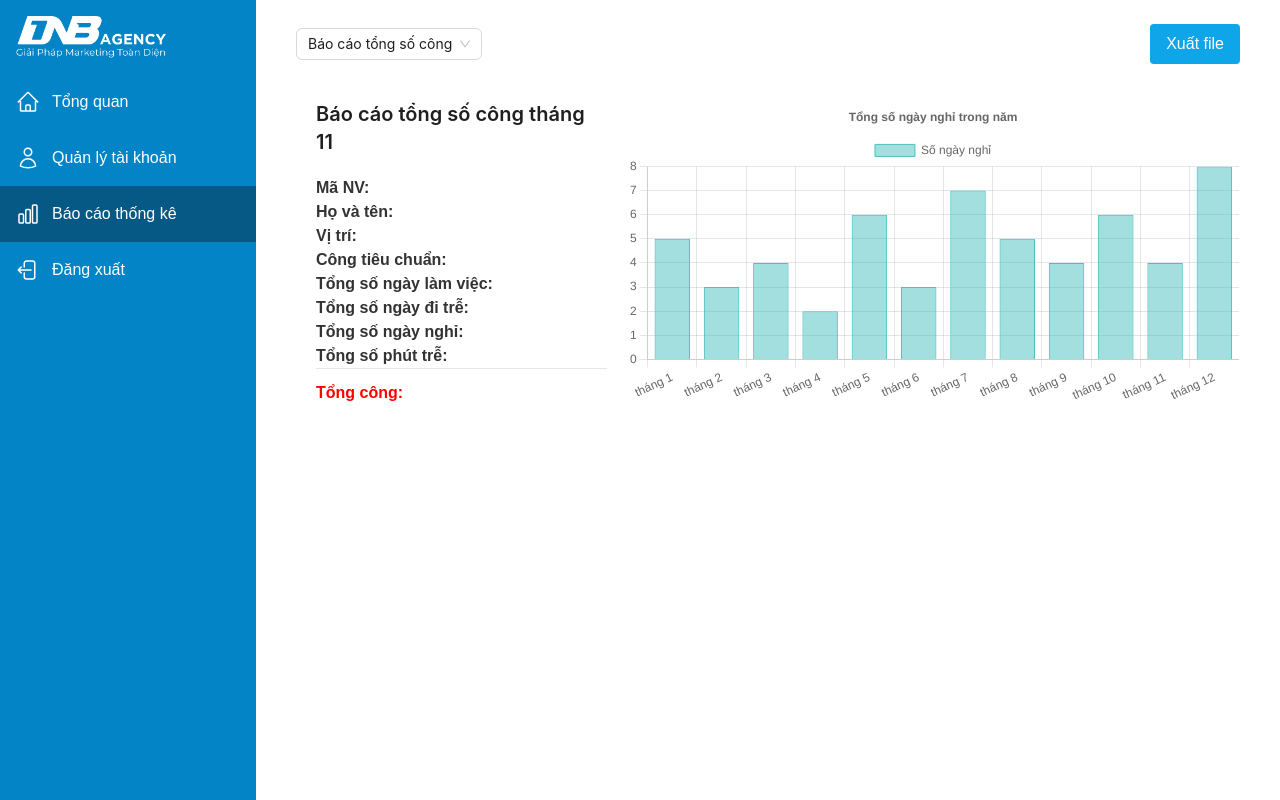
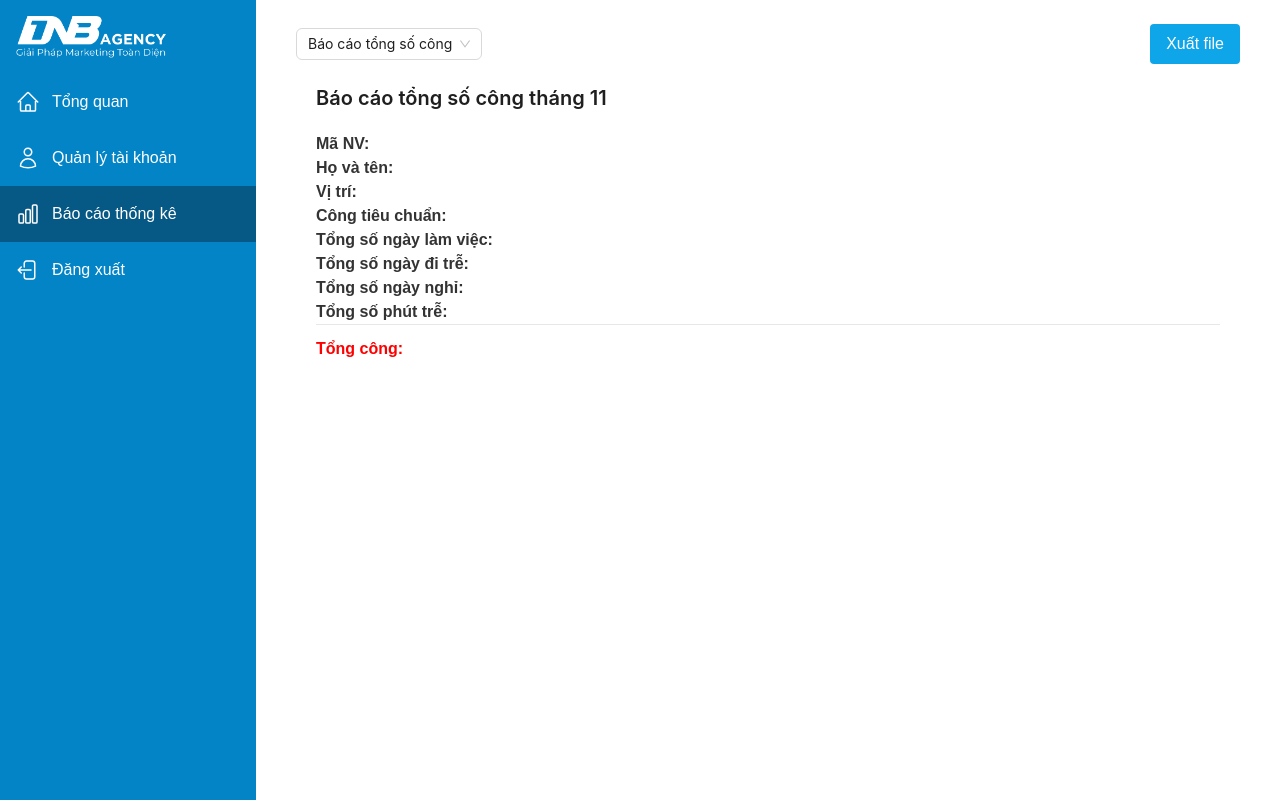
Before and after one commit to sinhnguyen777/time-tracking-web, a Next.js app: page /report in a window 1280 px wide. Built offline with nearby package versions, Linux system fonts and the light colour scheme; no server answers; sample sign-in values are in the browser's storage.

Commit message:
fix: final

```diff
--- a/src/pages/report/index.tsx
+++ b/src/pages/report/index.tsx
@@ -150,15 +150,7 @@ const ReportPage: React.FC = () => {
         onReportChange={setSelectedReport}
         onExport={handleExportToExcel}
       />
-      <div
-        style={{
-          display: "flex",
-          justifyContent: "space-between",
-          alignItems: "center",
-          marginBottom: "20px"
-        }}
-      >
-        <div>
+
       {selectedReport === "totalWork" && (
         <div style={{ margin: "20px" }}>
           <Typography.Title level={4}>
@@ -166,15 +158,8 @@ const ReportPage: React.FC = () => {
           </Typography.Title>
         </div>
       )}
-          {selectedReport === "totalWork" && (
-            <TotalWorkReport data={dataReport} />
-          )}
-        </div>
+      {selectedReport === "totalWork" && <TotalWorkReport data={dataReport} />}
 
-        <div style={{ width: "65%" }}>
-          <BarChart />
-        </div>
-      </div>
       {selectedReport === "late" && <LateReportTable data={lateData} />}
       {selectedReport === "absent" && <AbsentReportTable data={absentData} />}
     </Layout>
```
Lines whose indentation alone changed are shown as unchanged.
